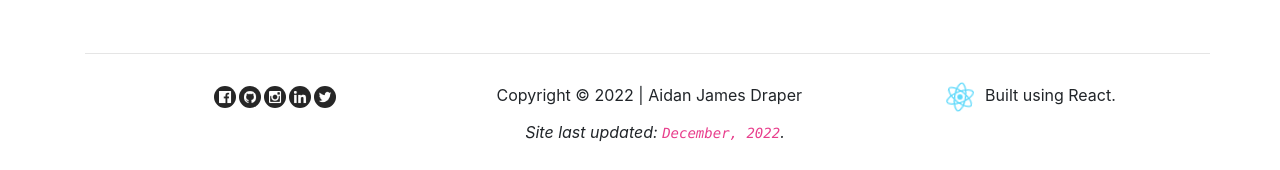
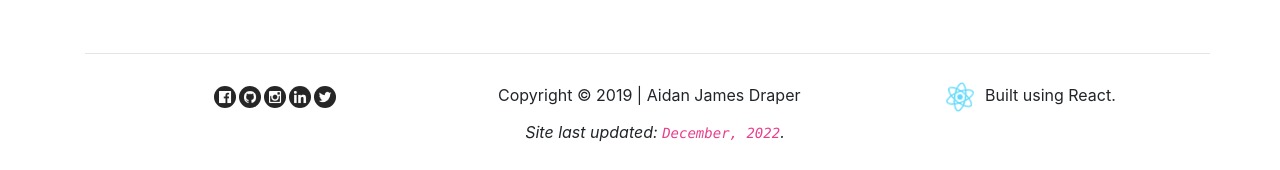
Before and after one commit to adraper2/adraper2.github.io, a React (Create React App) app: page /publications in a window 1280 px wide. Shown: the part 624-794 px from the top of the page. Built offline with nearby package versions, Linux system fonts and the light colour scheme.

Commit message:
added dynamic year copyright

```diff
--- a/src/components/footer.jsx
+++ b/src/components/footer.jsx
@@ -8,7 +8,12 @@ import twit_image from "../content/Twitter.png";
 //import classes from "*.module.css";
 
 class Footer extends Component {
-   render() {
+   getYear() {
+    return new Date().getFullYear();
+   }
+
+
+    render() {
     return (
       <div className="footer">
         <hr />
@@ -39,7 +44,7 @@ class Footer extends Component {
           </a>
         </div>
         <div align="center" className="footer-element">
-          Copyright &copy; 2022 | Aidan James Draper
+          Copyright &copy; {this.getYear()} | Aidan James Draper
         </div>
         <div align="center" className="footer-element">
           <img
```
